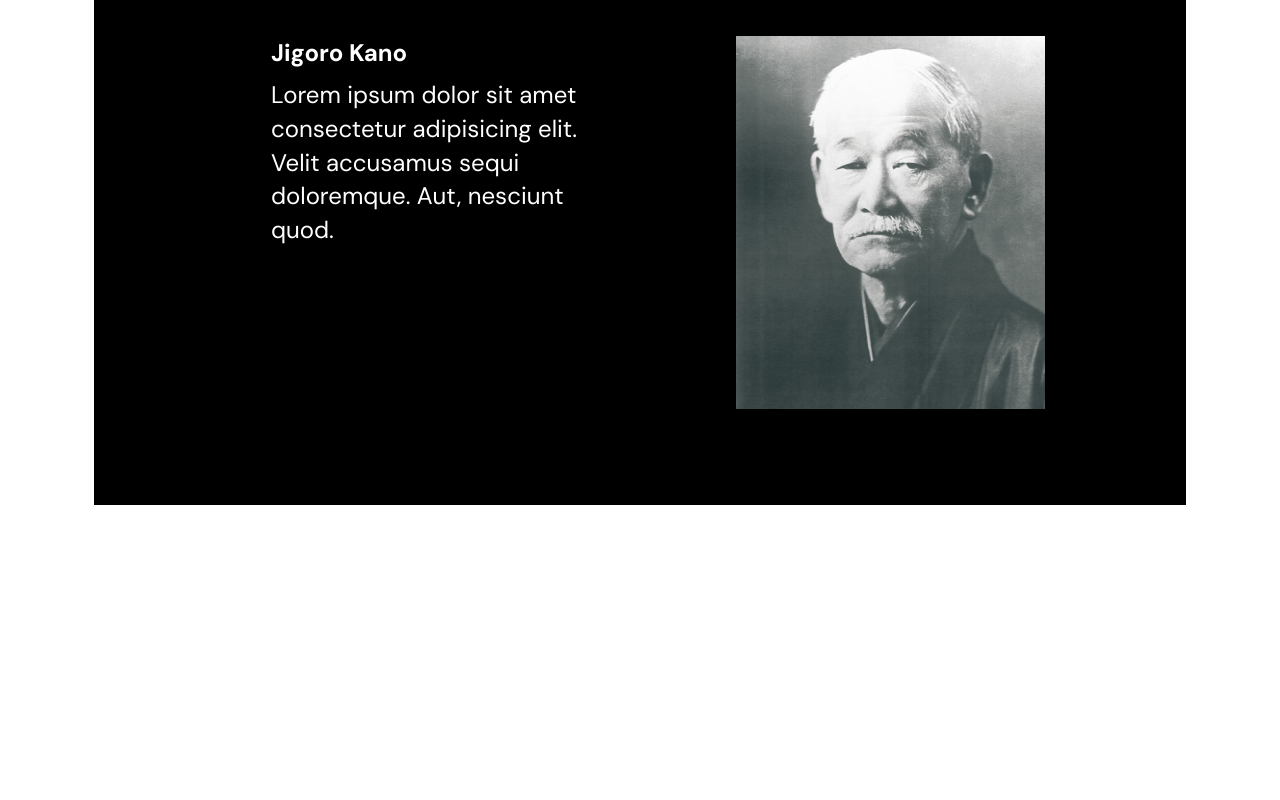
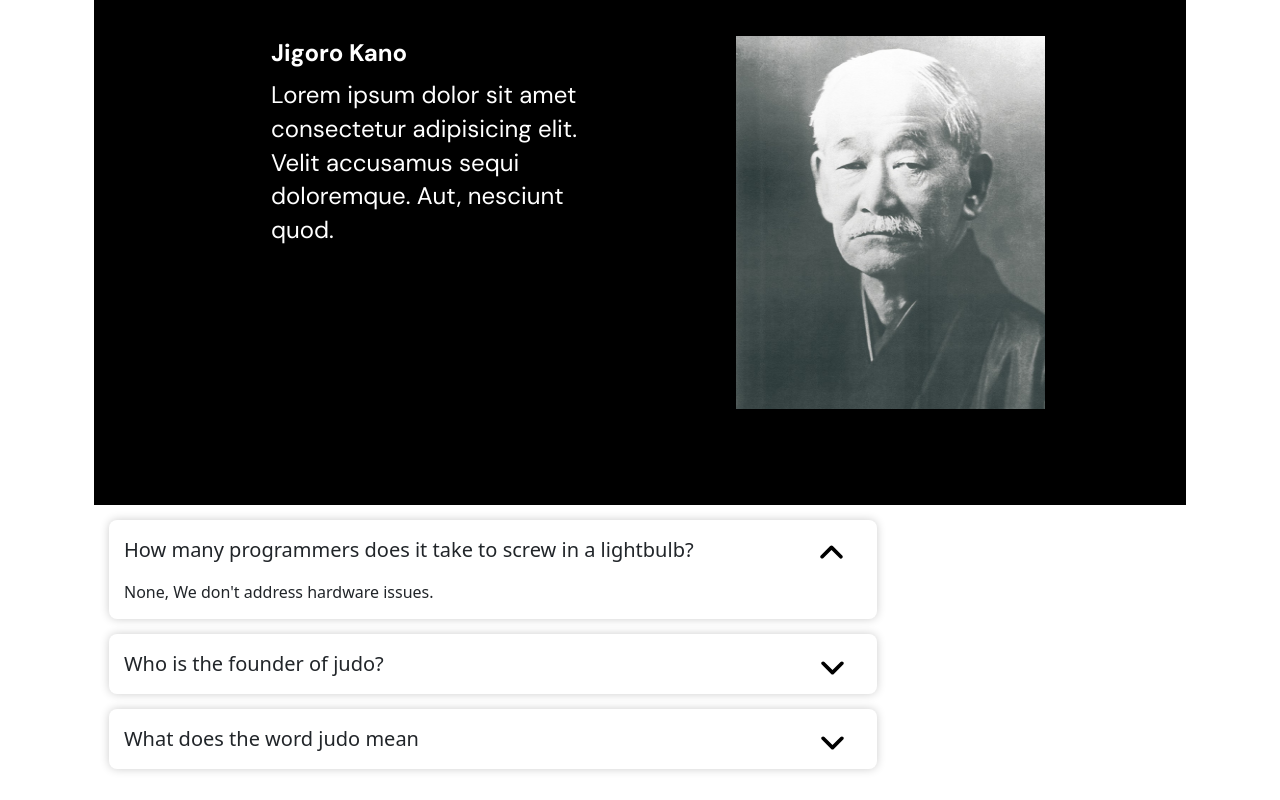
Before and after one commit to judo2000/denver-judo-temp, a React (Create React App) app in the folder client/: page / in a window 1280 px wide. Shown: the part 1951-2751 px from the top of the page. Before the commit the page ends 2472 px from the top, so only its background shows below. Built offline with nearby package versions, Linux system fonts and the light colour scheme; no server answers.

Commit message:
Create FAQ section on home and faq component

```diff
--- /dev/null
+++ b/client/src/components/FAQ.js
@@ -0,0 +1,14 @@
+const FAQ = ({ faq, index, toggleFAQ }) => {
+  return (
+    <div
+      className={`faq ${faq.open ? 'open' : ''}`}
+      onClick={() => toggleFAQ(index)}
+      key={index}
+    >
+      <div className='faq-question'>{faq.question}</div>
+      <div className='faq-answer'>{faq.answer}</div>
+    </div>
+  );
+};
+
+export default FAQ;
--- a/client/src/index.css
+++ b/client/src/index.css
@@ -64,6 +64,65 @@
 
 #idZenPlannerFrame2 {
   border: 1em solid #ed1c24;
+}
+
+.faqs .faq {
+  width: 100%;
+  max-width: 768px;
+  margin: 0 auto;
+  padding: 15;
+}
+
+.faqs .faq {
+  margin: 15px;
+  padding: 15px;
+  background-color: #fff;
+  border-radius: 8px;
+  box-shadow: 0 0 10px rgba(0, 0, 0, 0.2);
+}
+
+.faqs .faq .faq-question {
+  position: relative;
+  font-size: 20px;
+  padding-right: 80px;
+  transition: all 0.4s ease;
+}
+
+.faqs .faq .faq-question::after {
+  cursor: pointer;
+  content: '';
+  position: absolute;
+  top: 10%;
+  right: 0;
+  transform: translate(-50%);
+  width: 30px;
+  height: 30px;
+  background-image: url('../public/img/angle-down-solid.svg');
+  background-position: center;
+  background-size: contain;
+  background-repeat: no-repeat;
+
+  transition: all 0.4s ease;
+}
+
+.faqs .faq .faq-answer {
+  opacity: 0;
+  max-height: 0;
+  overflow-y: hidden;
+  transition: all 0.4s ease;
+}
+
+.faqs .faq.open .faq-question {
+  margin-bottom: 15px;
+}
+
+.faqs .faq.open .faq-question::after {
+  transform: translateX(-50%) rotate(180deg);
+}
+
+.faqs .faq.open .faq-answer {
+  max-height: 1000px;
+  opacity: 1;
 }
 
 .sidenav {
--- a/client/src/pages/Home.js
+++ b/client/src/pages/Home.js
@@ -1,29 +1,54 @@
 import { useState } from 'react';
-import { useQuery } from '@apollo/client';
-import { useParams } from 'react-router-dom';
-import { GET_SINGLE_PAGE } from '../utils/queries';
 import Container from 'react-bootstrap/Container';
 import Row from 'react-bootstrap/Row';
 import Col from 'react-bootstrap/Col';
 import { Link } from 'react-router-dom';
+import FAQ from '../components/FAQ';
 
 const Home = () => {
-  const { pageTitle } = useParams();
+  // const { pageTitle } = useParams();
 
-  const { loading, data } = useQuery(GET_SINGLE_PAGE, {
-    // pass URL parameter
-    variables: { pageTitle: pageTitle },
-  });
+  // const { loading, data } = useQuery(GET_SINGLE_PAGE, {
+  //   // pass URL parameter
+  //   variables: { pageTitle: pageTitle },
+  // });
 
-  console.log(data);
+  // console.log(data);
+  // const page = data?.page || {};
 
-  const page = data?.page || {};
+  const [faqs, setFaqs] = useState([
+    {
+      question: 'How many programmers does it take to screw in a lightbulb?',
+      answer: "None, We don't address hardware issues.",
+      open: true,
+    },
+    {
+      question: 'Who is the founder of judo?',
+      answer: 'Jigoro Kano',
+      open: false,
+    },
+    {
+      question: 'What does the word judo mean',
+      answer: 'Judo means The Gengle Way',
+      open: false,
+    },
+  ]);
+
+  const toggleFAQ = (index) => {
+    setFaqs(
+      faqs.map((faq, i) => {
+        if (i === index) {
+          faq.open = !faq.open;
+        } else {
+          faq.open = false;
+        }
+        return faq;
+      })
+    );
+  };
 
   return (
     <>
-      {loading ? (
-        <h2>LOADING...</h2>
-      ) : (
       <Container fluid>
         <Row>
           <main>
@@ -56,9 +81,7 @@ const Home = () => {
                   </Col>
                   <Col xs={12} md={4} className='py-2'>
                     <div>
-                        <h2 className='home-section-heading'>
-                          Competition Judo
-                        </h2>
+                      <h2 className='home-section-heading'>Competition Judo</h2>
                       <span className='home-section-text'>
                         Lorem ipsum dolor sit, amet consectetur adipisicing
                         elit. Nihil, amet. Voluptatum cupiditate magnam enim
@@ -70,9 +93,9 @@ const Home = () => {
                     <div>
                       <h2 className='home-section-heading'>Kids Judo</h2>
                       <span className='home-section-text'>
-                          Lorem ipsum dolor sit amet consectetur adipisicing
-                          elit. Minima cumque incidunt temporibus excepturi
-                          perspiciatis magni! <Link to='/'>Learn more...</Link>
+                        Lorem ipsum dolor sit amet consectetur adipisicing elit.
+                        Minima cumque incidunt temporibus excepturi perspiciatis
+                        magni! <Link to='/'>Learn more...</Link>
                       </span>
                     </div>
                   </Col>
@@ -145,10 +168,17 @@ const Home = () => {
                 </Row>
               </div>
             </section>
+
+            <section id='faq'>
+              <div className='faqs'>
+                {faqs.map((faq, i) => (
+                  <FAQ faq={faq} key={i} index={i} toggleFAQ={toggleFAQ} />
+                ))}
+              </div>
+            </section>
           </main>
         </Row>
       </Container>
-      )}
     </>
   );
 };
```
Also changed, not shown: client/public/img/angle-down-solid.svg (added). Lines whose indentation alone changed are shown as unchanged.
